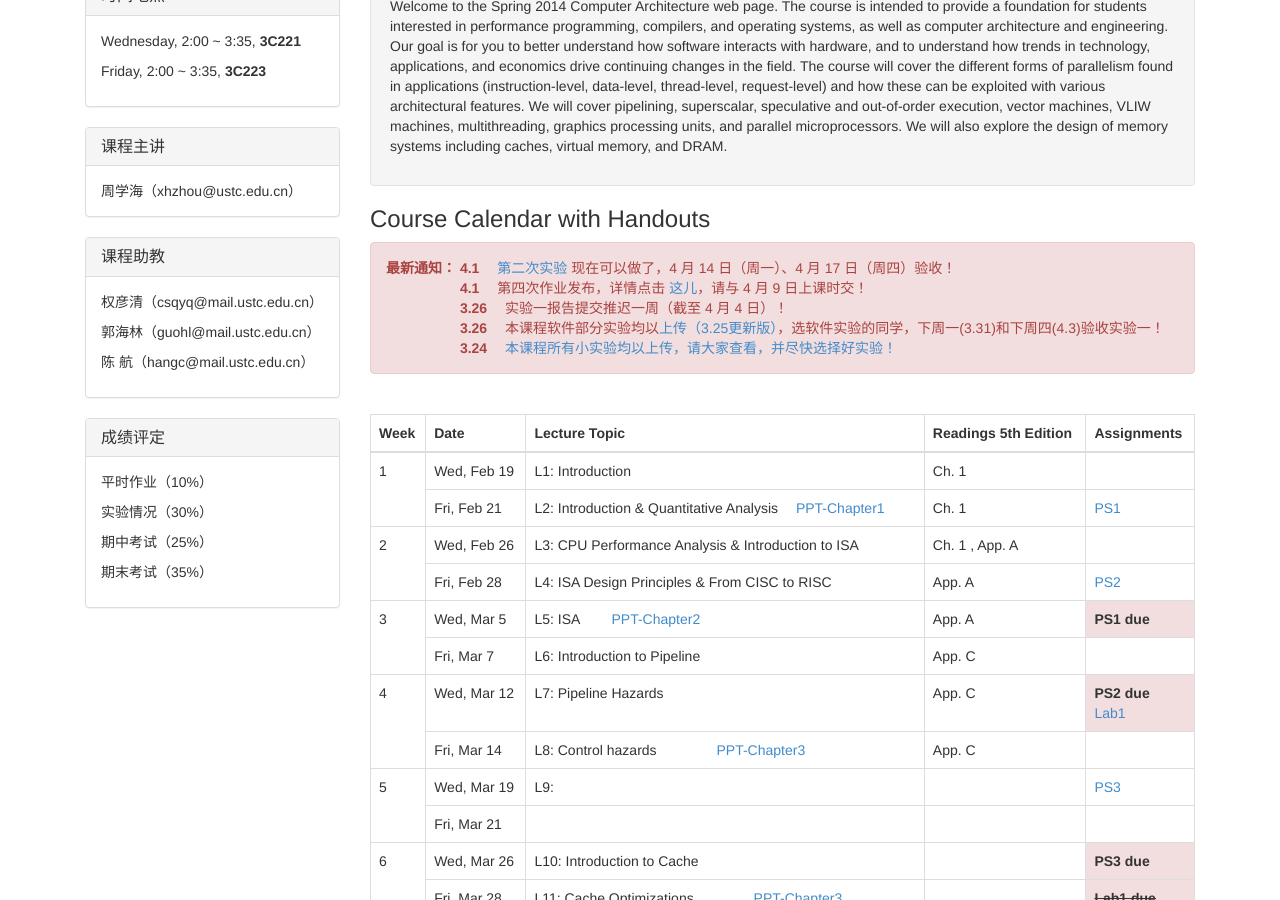
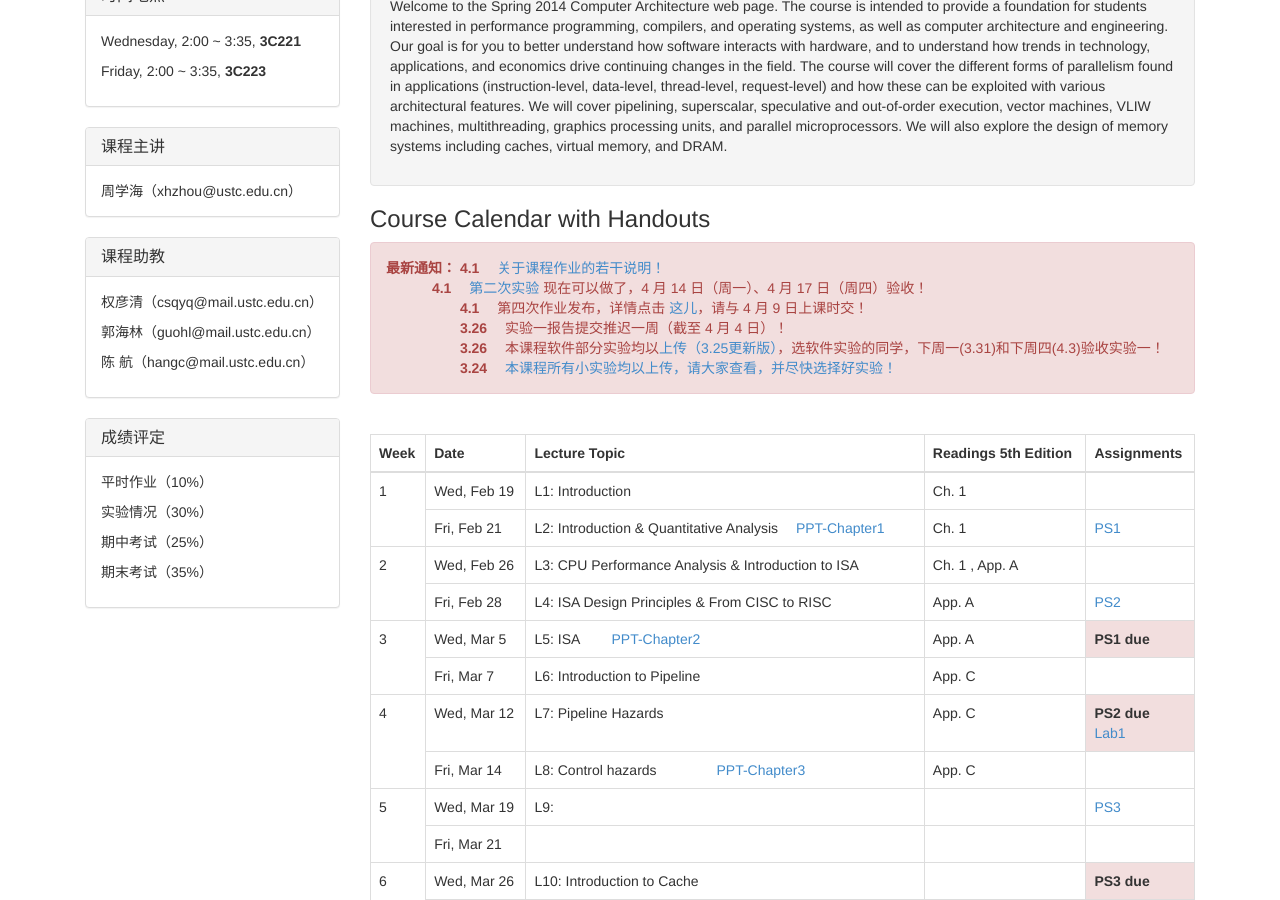
Before and after one commit to hazirguo/ca2014, a Jekyll site: the page index.html, which Jekyll copies as it is, in a window 1280 px wide and 900 px high, scrolled down 426 px. Built offline with Jekyll 4.4.1, drawn with Linux system fonts in a browser that asks for light colours; Markdown is read by kramdown in place of the engine named in the settings.

Commit message:
Update index.html

```diff
--- a/index.html
+++ b/index.html
@@ -164,7 +164,8 @@
        <!--　 有关课程实验的相关说明，详情点击 <a href="blog/20140321/about_lab.html">这儿</a> !</br>  -->
        <!--　 第三次作业发布，详情点击 <a href="coursework/index.html#ps3">这儿</a>，请与 3 月 26 日上课时交！ </br> -->
        <!--　 第一次实验发布，详情点击 <a href="experiments/index.html#lab1">这儿</a>（已更新 MIPSsim 压缩包，添加“样例程序”），请与 3 月 28 日前提交！　-->
-      <strong>最新通知：</strong> <strong> 4.1 </strong>　<a href="experiments/index.html#lab2">第二次实验</a> 现在可以做了，4 月 14 日（周一）、4 月 17 日（周四）验收！<br/>
+      <strong>最新通知：</strong> <strong> 4.1 </strong>　<a href="blog/20140401/about_coursework.html">关于课程作业的若干说明！</a> <br/>
+        　　　<strong> 4.1 </strong>　<a href="experiments/index.html#lab2">第二次实验</a> 现在可以做了，4 月 14 日（周一）、4 月 17 日（周四）验收！<br/>
         　　　　　 <strong> 4.1 </strong>　第四次作业发布，详情点击 <a href="coursework/index.html#ps4">这儿</a>，请与 4 月 9 日上课时交！　<br/>
         　　　　　 <strong> 3.26 </strong>　实验一报告提交推迟一周（截至 4 月 4 日）！　<br/>
         　　　　　 <strong> 3.26 </strong>　本课程软件部分实验均以<a href="experiments/index.html">上传（3.25更新版）</a>，选软件实验的同学，下周一(3.31)和下周四(4.3)验收实验一！<br/>
```
